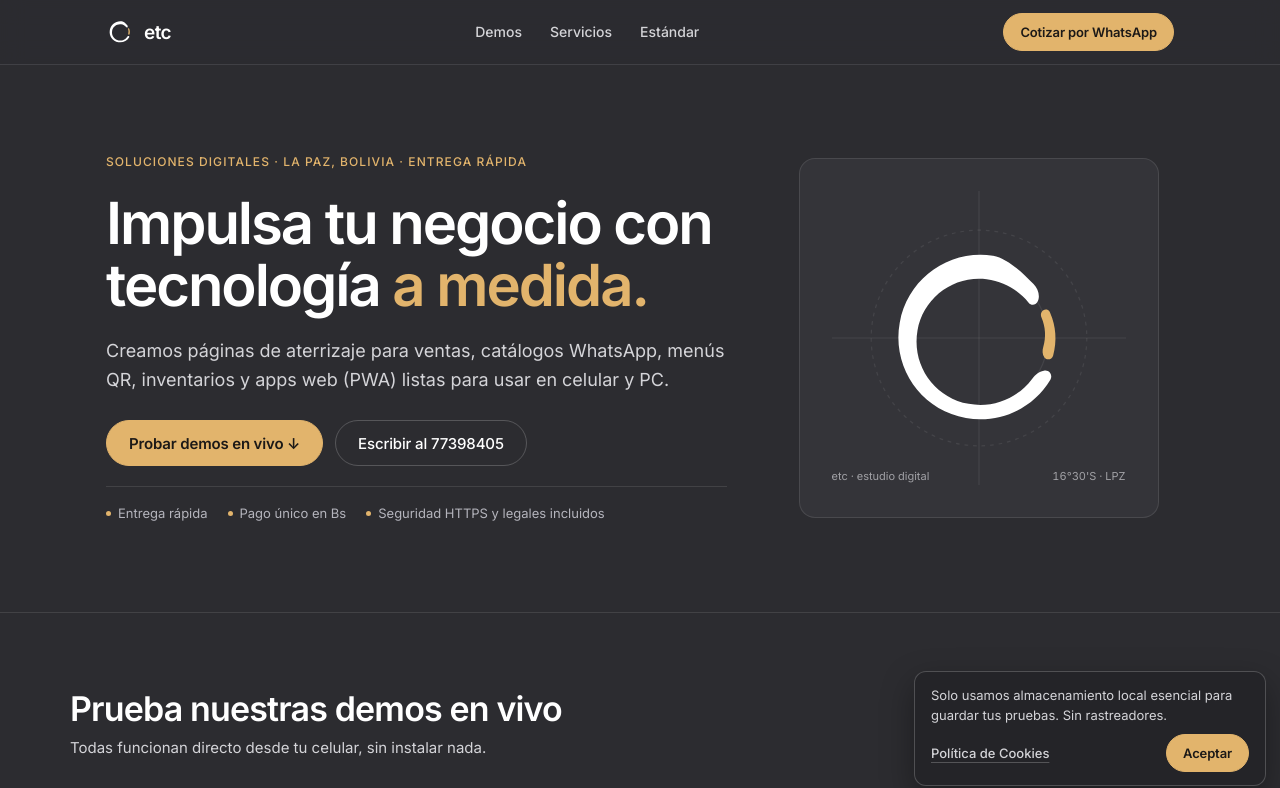
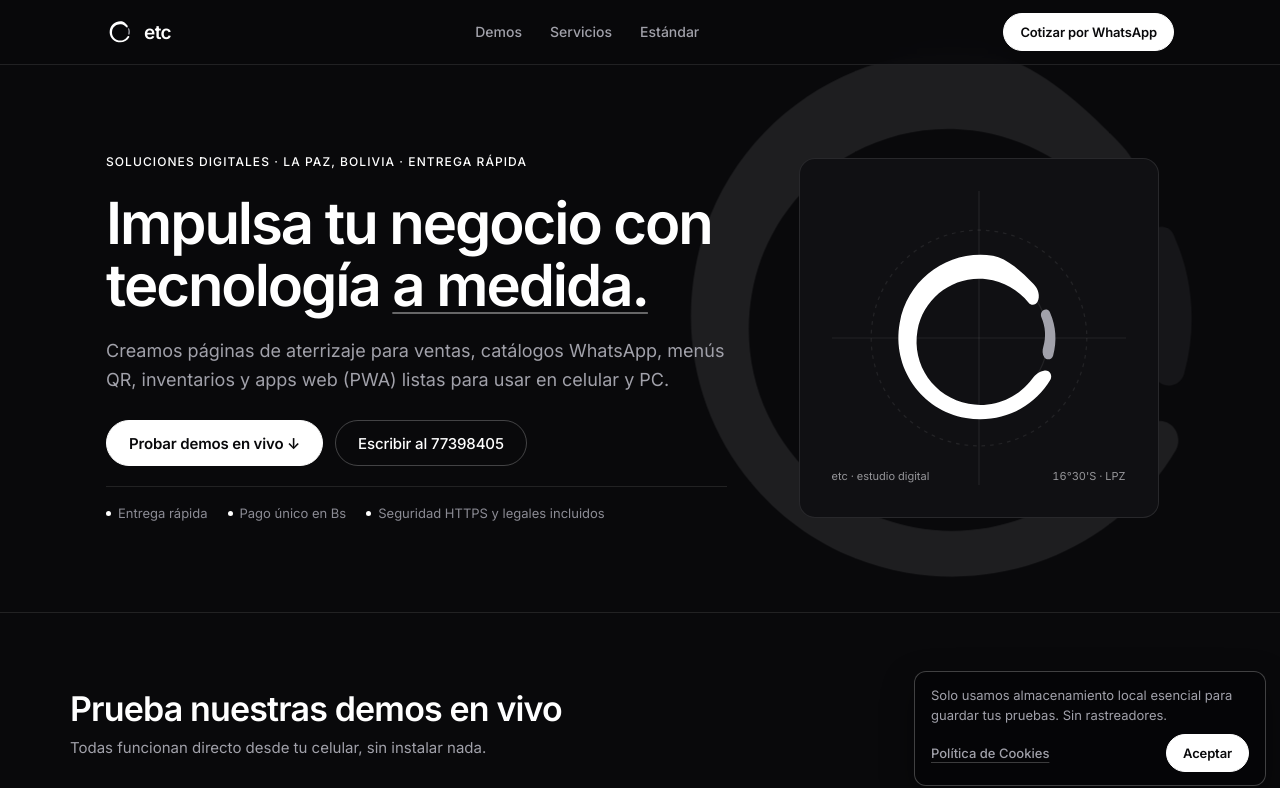
Before and after one commit to First-Caminante/ticket, a plain HTML site: page index.html in a window 1280 px wide. Shown: the top 788 px of the page. Drawn offline with Linux system fonts and the light colour scheme.

Commit message:
feat: monochrome B&W etc landing with scroll-driven Zen Enso choreography

```diff
--- a/assets/css/styles.css
+++ b/assets/css/styles.css
@@ -18,28 +18,28 @@
 }
 
 :root {
-  --bg-page: #2C2C30;
-  --bg-band: #343439;
-  --bg-card: #3B3B41;
-  --bg-card-hover: #424249;
-  --bg-deep: #242428;
+  --bg-page: #09090B;
+  --bg-band: #101013;
+  --bg-card: #16161A;
+  --bg-card-hover: #1D1D22;
+  --bg-deep: #050507;
 
   --text-primary: #FFFFFF;
-  --text-secondary: #D4D4D8;
-  --text-muted: #B4B4BC;
+  --text-secondary: #A1A1AA;
+  --text-muted: #8B8B94;
 
   --border-subtle: rgba(255, 255, 255, 0.10);
-  --border-strong: rgba(255, 255, 255, 0.20);
+  --border-strong: rgba(255, 255, 255, 0.24);
 
-  --accent-gold: #E2B46C;
-  --accent-gold-hover: #ECC586;
-  --accent-gold-ink: #1C1917;
-  --accent-gold-soft: rgba(226, 180, 108, 0.14);
-  --accent-gold-border: rgba(226, 180, 108, 0.34);
+  --accent-gold: #FFFFFF;
+  --accent-gold-hover: #E4E4E7;
+  --accent-gold-ink: #09090B;
+  --accent-gold-soft: rgba(255, 255, 255, 0.08);
+  --accent-gold-border: rgba(255, 255, 255, 0.24);
 
-  --status-ready-bg: rgba(134, 239, 172, 0.12);
-  --status-ready-text: #A7F3D0;
-  --status-ready-border: rgba(167, 243, 208, 0.28);
+  --status-ready-bg: rgba(255, 255, 255, 0.08);
+  --status-ready-text: #FFFFFF;
+  --status-ready-border: rgba(255, 255, 255, 0.24);
 
   --radius-sm: 8px;
   --radius-md: 12px;
@@ -159,8 +159,8 @@ svg {
   position: sticky;
   inset-block-start: 0;
   z-index: 30;
-  background-color: rgba(44, 44, 48, 0.88);
-  backdrop-filter: blur(12px);
+  background-color: rgba(9, 9, 11, 0.86);
+  backdrop-filter: blur(14px);
   border-block-end: 1px solid var(--border-subtle);
 }
 
@@ -756,9 +756,9 @@ svg {
 }
 
 .badge--soon {
-  background-color: rgba(226, 180, 108, 0.09);
-  color: #F3CF94;
-  border: 1px solid rgba(226, 180, 108, 0.28);
+  background-color: rgba(255, 255, 255, 0.06);
+  color: #D4D4D8;
+  border: 1px solid rgba(255, 255, 255, 0.16);
 }
 
 .status-dot {
@@ -1251,3 +1251,156 @@ dialog.legal-modal[open]::backdrop {
     transition-property: background-color, border-color, color;
   }
 }
+
+
+/* ==========================================================================
+   MONOCHROME B&W PREMIUM POLISH + GPU SCROLL-DRIVEN ANIMATIONS
+   ========================================================================== */
+.text-gold {
+  color: #FFFFFF;
+  text-decoration: underline;
+  text-decoration-thickness: 1.5px;
+  text-underline-offset: 6px;
+  text-decoration-color: rgba(255, 255, 255, 0.38);
+}
+
+/* Top Reading Progress Hairline (60fps native scroll-driven) */
+.scroll-progress {
+  position: fixed;
+  inset-block-start: 0;
+  inset-inline-start: 0;
+  inline-size: 100%;
+  block-size: 2px;
+  z-index: 60;
+  background: #FFFFFF;
+  transform-origin: 0% 50%;
+  transform: scaleX(0);
+  pointer-events: none;
+}
+
+@media (prefers-reduced-motion: no-preference) {
+  @supports (animation-timeline: scroll()) {
+    .scroll-progress {
+      animation: etcScrollProgress linear both;
+      animation-timeline: scroll(root block);
+    }
+
+    .enso-study__mark {
+      animation: etcEnsoRotate linear both;
+      animation-timeline: scroll(root block);
+      animation-range: 0px 900px;
+    }
+  }
+
+  /* Hero Staggered Entrance */
+  .hero__eyebrow,
+  .hero__title,
+  .hero__subtitle,
+  .hero__actions,
+  .trust-row,
+  .hero__visual {
+    opacity: 0;
+    transform: translateY(16px);
+    animation: etcHeroIn 520ms cubic-bezier(0.22, 1, 0.36, 1) forwards;
+  }
+
+  .hero__eyebrow { animation-delay: 0ms; }
+  .hero__title { animation-delay: 70ms; }
+  .hero__subtitle { animation-delay: 140ms; }
+  .hero__actions { animation-delay: 210ms; }
+  .trust-row { animation-delay: 280ms; }
+  .hero__visual { animation-delay: 180ms; }
+
+  /* Native Scroll-Driven Section & Card Reveals */
+  @supports (animation-timeline: view()) {
+    .section__head,
+    .demo-card,
+    .service-item,
+    .standard-card,
+    .cta-band__box {
+      animation: etcScrollReveal linear both;
+      animation-timeline: view();
+      animation-range: entry 0% entry 26%;
+    }
+  }
+}
+
+@keyframes etcScrollProgress {
+  from { transform: scaleX(0); }
+  to { transform: scaleX(1); }
+}
+
+@keyframes etcEnsoRotate {
+  from { transform: rotate(0deg) scale(1); }
+  to { transform: rotate(28deg) scale(1.04); }
+}
+
+@keyframes etcHeroIn {
+  to { opacity: 1; transform: translateY(0); }
+}
+
+@keyframes etcScrollReveal {
+  from {
+    opacity: 0.65;
+    transform: translateY(22px) scale(0.985);
+  }
+  to {
+    opacity: 1;
+    transform: translateY(0) scale(1);
+  }
+}
+
+
+/* ==========================================================================
+   FLOATING ZEN ENSO SCROLL CHOREOGRAPHY (FIXED AMBIENT LAYER)
+   ========================================================================== */
+main,
+.site-footer {
+  position: relative;
+  z-index: 1;
+}
+
+.enso-scroll-stage {
+  position: fixed;
+  inset: 0;
+  z-index: 0;
+  pointer-events: none;
+  overflow: hidden;
+  display: grid;
+  place-items: center;
+}
+
+.enso-scroll-stage__mark {
+  inline-size: clamp(320px, 56vw, 680px);
+  block-size: clamp(320px, 56vw, 680px);
+  color: #FFFFFF;
+  opacity: 0.085;
+  will-change: transform;
+  transform: translate3d(22vw, -8vh, 0) rotate(0deg) scale(1.04);
+}
+
+@media (prefers-reduced-motion: no-preference) {
+  @supports (animation-timeline: scroll()) {
+    .enso-scroll-stage__mark {
+      animation: etcEnsoJourney linear both;
+      animation-timeline: scroll(root block);
+    }
+
+    .brand-lockup__enso {
+      animation: etcNavEnsoSpin linear both;
+      animation-timeline: scroll(root block);
+    }
+  }
+}
+
+@keyframes etcEnsoJourney {
+  0%   { transform: translate3d(24vw, -10vh, 0) rotate(0deg) scale(1.02); opacity: 0.09; }
+  33%  { transform: translate3d(-22vw, 4vh, 0) rotate(110deg) scale(1.20); opacity: 0.075; }
+  66%  { transform: translate3d(18vw, 10vh, 0) rotate(220deg) scale(0.94); opacity: 0.09; }
+  100% { transform: translate3d(0vw, 2vh, 0) rotate(320deg) scale(1.12); opacity: 0.08; }
+}
+
+@keyframes etcNavEnsoSpin {
+  from { transform: rotate(0deg); }
+  to { transform: rotate(360deg); }
+}
--- a/assets/js/hub.js
+++ b/assets/js/hub.js
@@ -162,4 +162,32 @@
       cookieNotice.hidden = true;
     });
   }
+
+  // --- 4. Zen Enso Scroll Fallback (for browsers without CSS scroll()) ---
+  const ensoMark = document.getElementById('enso-scroll-mark');
+  const navEnso = document.querySelector('.brand-lockup__enso');
+  const supportsScrollTimeline = typeof CSS !== 'undefined' && CSS.supports && CSS.supports('animation-timeline', 'scroll()');
+  const reduceMotion = window.matchMedia && window.matchMedia('(prefers-reduced-motion: reduce)').matches;
+
+  if (ensoMark && !supportsScrollTimeline && !reduceMotion) {
+    let ticking = false;
+    const updateEnso = () => {
+      const maxScroll = Math.max(1, document.documentElement.scrollHeight - window.innerHeight);
+      const p = Math.min(1, Math.max(0, window.scrollY / maxScroll));
+      const x = Math.cos(p * Math.PI * 2) * 22;
+      const y = -8 + Math.sin(p * Math.PI * 1.5) * 10;
+      const rot = p * 320;
+      const scale = 1.02 + Math.sin(p * Math.PI) * 0.16;
+      ensoMark.style.transform = `translate3d(${x.toFixed(2)}vw, ${y.toFixed(2)}vh, 0) rotate(${rot.toFixed(1)}deg) scale(${scale.toFixed(3)})`;
+      if (navEnso) navEnso.style.transform = `rotate(${(p * 360).toFixed(1)}deg)`;
+      ticking = false;
+    };
+    window.addEventListener('scroll', () => {
+      if (!ticking) {
+        ticking = true;
+        requestAnimationFrame(updateEnso);
+      }
+    }, { passive: true });
+    updateEnso();
+  }
 })();
--- a/index.html
+++ b/index.html
@@ -3,19 +3,24 @@
 <head>
   <meta charset="utf-8">
   <meta name="viewport" content="width=device-width, initial-scale=1.0, viewport-fit=cover">
-  <meta name="theme-color" content="#2C2C30">
+  <meta name="theme-color" content="#09090B">
   <title>etc · Soluciones Digitales a Medida en La Paz, Bolivia</title>
   <meta name="description" content="Creamos páginas de aterrizaje para ventas, catálogos WhatsApp, menús QR, inventarios y apps web (PWA) listas para usar en celular y PC.">
   <link rel="icon" type="image/svg+xml" href="./assets/icons/favicon.svg">
   <link rel="stylesheet" href="./assets/css/styles.css">
 </head>
 <body>
-  <!-- Reusable Organic Zen Enso SVG Symbol (sumi-e open brushstroke + subtle amber gold accent) -->
+  <div class="scroll-progress" aria-hidden="true"></div>
+  <div class="enso-scroll-stage" aria-hidden="true">
+    <svg class="enso-scroll-stage__mark" id="enso-scroll-mark"><use href="#enso-mark"/></svg>
+  </div>
+
+  <!-- Reusable Organic Zen Enso SVG Symbol (Monochrome White & Silver) -->
   <svg width="0" height="0" style="position:absolute;overflow:hidden;" aria-hidden="true">
     <defs>
       <symbol id="enso-mark" viewBox="0 0 120 120">
         <path fill="currentColor" d="M67.8 14.2c-24.2-3.7-47.1 12.6-51.4 36.9-4.5 24.7 11.8 48.3 36.5 52.6 18.8 3.3 37.2-5.3 46.6-21.1 1.4-2.4-.4-5.4-3.1-5.1-2.8.4-5.2 2.2-6.9 4.5-8 10.8-21.6 16.4-35.1 13.9-19-3.5-31.5-21.4-28.2-40.4 3.1-18.1 20-30.6 38.2-28.3 9.2 1.2 17.4 5.9 23.1 12.9 1.4 1.7 3.9 1.4 4.9-.5 1.6-3 .5-7.1-2.2-9.8-6.4-6.7-14.5-14.1-22.3-15.6Z"/>
-        <path fill="#E2B46C" d="M99.4 45.8c3.2 7.2 3.8 15.6 1.6 23.5-.6 2.2-3.4 2.8-4.8 1-1.2-1.6-1.2-3.9-.6-5.9 1.6-5.3 1.2-11.1-1-16.2-1-2.2.6-4.7 2.9-4.3 1 .2 1.6.9 1.9 1.9Z"/>
+        <path fill="#A1A1AA" d="M99.4 45.8c3.2 7.2 3.8 15.6 1.6 23.5-.6 2.2-3.4 2.8-4.8 1-1.2-1.6-1.2-3.9-.6-5.9 1.6-5.3 1.2-11.1-1-16.2-1-2.2.6-4.7 2.9-4.3 1 .2 1.6.9 1.9 1.9Z"/>
       </symbol>
     </defs>
   </svg>
```
Also changed, not shown: assets/icons/favicon.svg.
